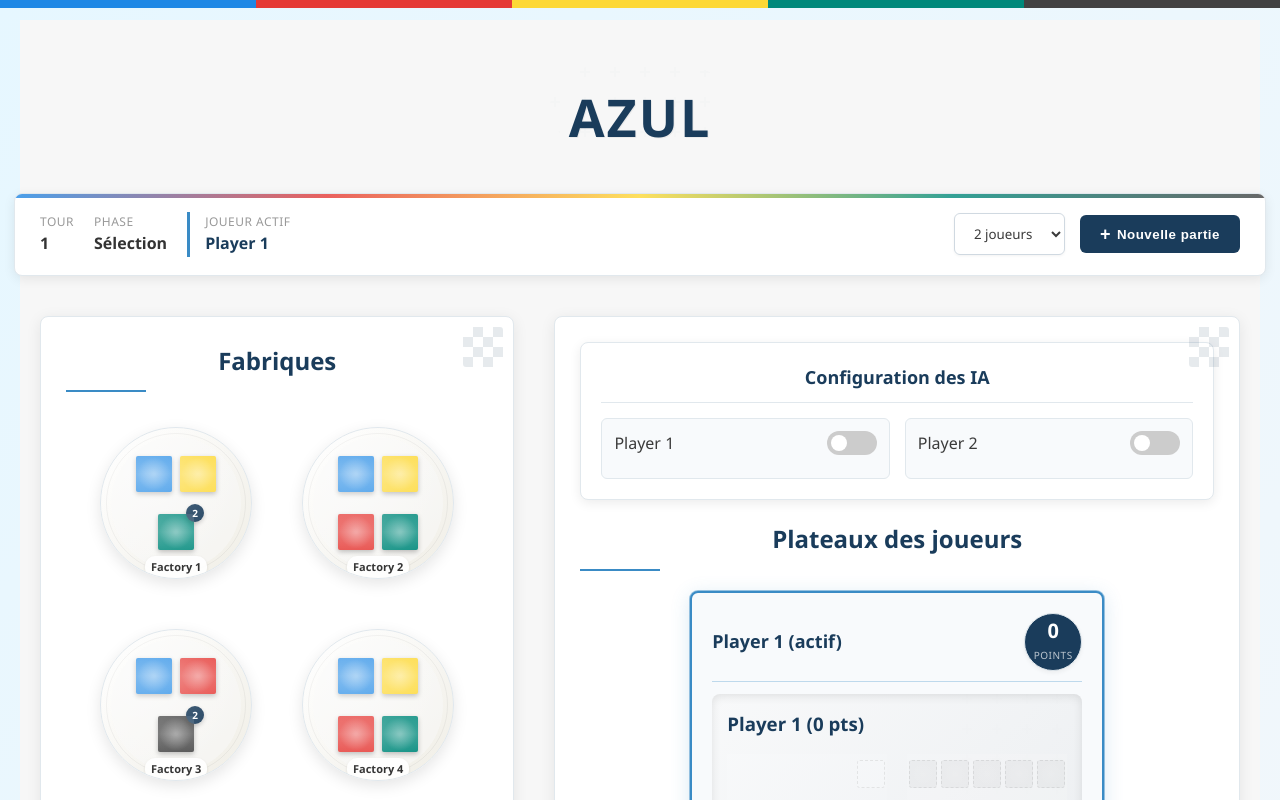
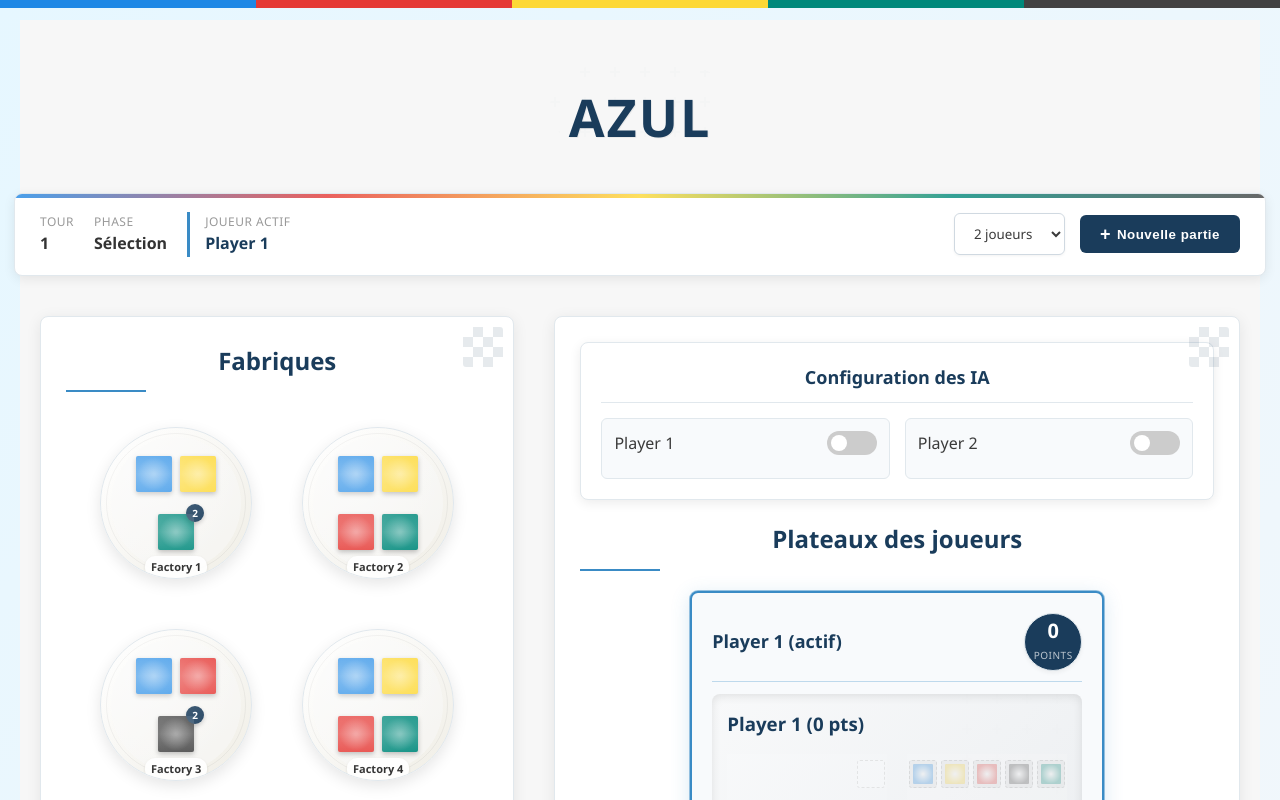
Before and after one commit to Matheo-Piget/azul, a React (Create React App) app: page / in a window 1280 px wide. Shown: the top 800 px of the page. Built offline with nearby package versions, Linux system fonts and the light colour scheme; the HTML template or start-up script is replaced by a standard one.

Commit message:
css playebaord

```diff
--- a/src/components/PlayerBoard/PlayerBoard.tsx
+++ b/src/components/PlayerBoard/PlayerBoard.tsx
@@ -1,9 +1,9 @@
-import React, { useEffect, useState } from 'react';
-import Tile from '../Tile/Tile';
-import { useGame } from '../../state/GameContext';
-import { mustPlaceInFloorLine } from '../../game-logic/moves';
-import { audioService } from '../../utils/SoundService';
-import './Playerboard.css';
+import React, { useEffect, useState } from "react";
+import Tile from "../Tile/Tile";
+import { useGame } from "../../state/GameContext";
+import { mustPlaceInFloorLine } from "../../game-logic/moves";
+import { audioService } from "../../utils/SoundService";
+import "./Playerboard.css";
 
 /**
  * Props for the PlayerBoard component
@@ -29,9 +29,12 @@
   const { gameState, selectedTiles, placeTiles, aiPlayers } = useGame();
   const [mustUseFloorLine, setMustUseFloorLine] = useState(false);
 
-  const player = gameState.players.find(p => p.id === playerId);
+  const player = gameState.players.find((p) => p.id === playerId);
   const isCurrentPlayer = player ? gameState.currentPlayer === playerId : false;
-  const canPlace = isCurrentPlayer && selectedTiles.length > 0 && gameState.gamePhase === 'drafting';
+  const canPlace =
+    isCurrentPlayer &&
+    selectedTiles.length > 0 &&
+    gameState.gamePhase === "drafting";
 
   /**
    * Check if the selected tiles must be placed in the floor line
@@ -60,17 +63,19 @@
 
     // If tiles must go to the floor line, prevent placing them elsewhere
     if (mustUseFloorLine && lineIndex !== -1) {
-      alert("These tiles must be placed in the floor line because no pattern line can accommodate them.");
+      alert(
+        "These tiles must be placed in the floor line because no pattern line can accommodate them."
+      );
       return;
     }
 
-    audioService.play('tilePlacement');
+    audioService.play("tilePlacement");
     placeTiles(lineIndex);
   };
 
   return (
     <div
-      className={`player-board ${isCurrentPlayer ? 'current-player' : ''}`}
+      className={`player-board ${isCurrentPlayer ? "current-player" : ""}`}
       data-testid={`player-board-${playerId}`}
     >
       <h3 className="player-name" data-testid={`player-name-${playerId}`}>
@@ -81,18 +86,28 @@
             title={`AI - Level ${aiPlayers[player.id]}`}
             data-testid={`ai-badge-${playerId}`}
           >
-            🤖 {aiPlayers[player.id] === 'easy' ? 'I' : aiPlayers[player.id] === 'medium' ? 'II' : 'III'}
+            🤖{" "}
+            {aiPlayers[player.id] === "easy"
+              ? "I"
+              : aiPlayers[player.id] === "medium"
+              ? "II"
+              : "III"}
           </span>
         )}
       </h3>
       <div className="board-content">
-        <div className="pattern-lines" data-testid={`pattern-lines-${playerId}`}>
+        <div
+          className="pattern-lines"
+          data-testid={`pattern-lines-${playerId}`}
+        >
           {player.board.patternLines.map((line, index) => {
             // Determine if this line is available for the selected tile color
-            const lineAvailable = canPlace &&
+            const lineAvailable =
+              canPlace &&
               line.tiles.length < line.spaces &&
               (line.color === null || line.color === selectedTiles[0]?.color) &&
-              !player.board.wall[index].some(space =>
+              !player.board.wall[index].some(
+                (space) =>
                   space.color === selectedTiles[0]?.color && space.filled
               );
 
@@ -102,15 +117,21 @@
                 className="pattern-line"
                 onClick={() => handlePatternLineClick(index)}
                 data-testid={`pattern-line-${index}-${playerId}`}
-                aria-label={`Pattern line ${index + 1} with ${line.tiles.length} of ${line.spaces} spaces filled`}
+                aria-label={`Pattern line ${index + 1} with ${
+                  line.tiles.length
+                } of ${line.spaces} spaces filled`}
                 role="button"
                 tabIndex={canPlace && lineAvailable ? 0 : -1}
               >
                 {/* Empty spaces */}
-                {Array(line.spaces - line.tiles.length).fill(0).map((_, i) => (
+                {Array(line.spaces - line.tiles.length)
+                  .fill(0)
+                  .map((_, i) => (
                     <div
                       key={`empty-${i}`}
-                    className={`tile-space ${lineAvailable && !mustUseFloorLine ? 'available' : ''}`}
+                      className={`tile-space ${
+                        lineAvailable && !mustUseFloorLine ? "available" : ""
+                      }`}
                       data-testid={`empty-space-${index}-${i}-${playerId}`}
                     />
                   ))}
@@ -136,22 +157,57 @@
               className="wall-row"
               data-testid={`wall-row-${rowIndex}-${playerId}`}
             >
-              {row.map((space, colIndex) => (
+              {row.map((space, colIndex) => {
+                // Définir les couleurs pour chaque tuile
+                const colorMap = {
+                  blue: "#1e88e5",
+                  yellow: "#fdd835",
+                  red: "#e53935",
+                  black: "#424242",
+                  teal: "#00897b",
+                };
+
+                // Déterminer si cet emplacement est disponible pour un placement
+                const isAvailablePlacement =
+                  isCurrentPlayer &&
+                  selectedTiles.length > 0 &&
+                  gameState.gamePhase === "drafting" &&
+                  space.color === selectedTiles[0].color &&
+                  !space.filled &&
+                  player.board.patternLines[rowIndex].tiles.length ===
+                    player.board.patternLines[rowIndex].spaces;
+
+                return (
                   <div
                     key={`wall-${rowIndex}-${colIndex}`}
-                  className={`wall-space ${space.filled ? 'filled' : ''}`}
-                  style={space.filled ? { backgroundColor: space.color } : {}}
+                    className={`wall-space ${space.filled ? "filled" : ""} ${
+                      isAvailablePlacement ? "available-placement" : ""
+                    }`}
+                    style={
+                      space.filled
+                        ? { backgroundColor: colorMap[space.color] }
+                        : ({
+                            "--tile-color": colorMap[space.color],
+                          } as React.CSSProperties)
+                    }
                     data-testid={`wall-space-${rowIndex}-${colIndex}-${playerId}`}
-                  aria-label={space.filled ? `Filled ${space.color} tile` : 'Empty space'}
+                    aria-label={
+                      space.filled
+                        ? `Filled ${space.color} tile`
+                        : `Empty space for ${space.color} tile`
+                    }
                   />
-              ))}
+                );
+              })}
             </div>
           ))}
         </div>
       </div>
 
       <div
-        className={`floor-line ${mustUseFloorLine && canPlace ? 'must-use-floor' : ''}`}
+        className={`floor-line ${
+          mustUseFloorLine && canPlace ? "must-use-floor" : ""
+        }`}
         onClick={() => canPlace && handlePatternLineClick(-1)}
         data-testid={`floor-line-${playerId}`}
         role="button"
@@ -167,7 +223,9 @@
           />
         ))}
         {mustUseFloorLine && canPlace && (
-          <div className="floor-line-hint" data-testid="floor-line-hint">You must place here!</div>
+          <div className="floor-line-hint" data-testid="floor-line-hint">
+            You must place here!
+          </div>
         )}
       </div>
     </div>
--- a/src/components/PlayerBoard/Playerboard.css
+++ b/src/components/PlayerBoard/Playerboard.css
@@ -122,6 +122,19 @@
   justify-content: center;
 }
 
+.wall-space:not(.filled)::before {
+  content: '';
+  position: absolute;
+  top: 3px;
+  left: 3px;
+  right: 3px;
+  bottom: 3px;
+  border-radius: 1px;
+  opacity: 0.25;
+  background-color: var(--tile-color, transparent);
+  box-shadow: inset 0 0 2px rgba(0, 0, 0, 0.1);
+}
+
 .wall-space::before {
   content: '';
   position: absolute;
@@ -146,7 +159,7 @@
 }
 
 .wall-space.filled::before {
-  background-image: none;
+  display: none; /* Masquer l'indication de couleur quand rempli */
 }
 
 .wall-space.filled::after {
@@ -163,6 +176,16 @@
   );
   border-radius: 2px;
 }
+
+.wall-space:not(.filled):hover {
+  box-shadow: 0 0 0 1px rgba(26, 60, 91, 0.3);
+  transform: scale(1.05);
+}
+
+.wall-space.available-placement {
+  animation: pulse-placement 2s infinite;
+}
+
 
 /* Floor line styling */
 .floor-line {
@@ -241,6 +264,12 @@
   100% { box-shadow: 0 0 0 0 rgba(229, 57, 53, 0); }
 }
 
+@keyframes pulse-placement {
+  0% { box-shadow: 0 0 0 0 rgba(26, 60, 91, 0.2); }
+  70% { box-shadow: 0 0 0 4px rgba(26, 60, 91, 0); }
+  100% { box-shadow: 0 0 0 0 rgba(26, 60, 91, 0); }
+}
+
 /* Responsive adjustments */
 @media (max-width: 768px) {
   .board-content {
```
Lines whose indentation alone changed are shown as unchanged.
